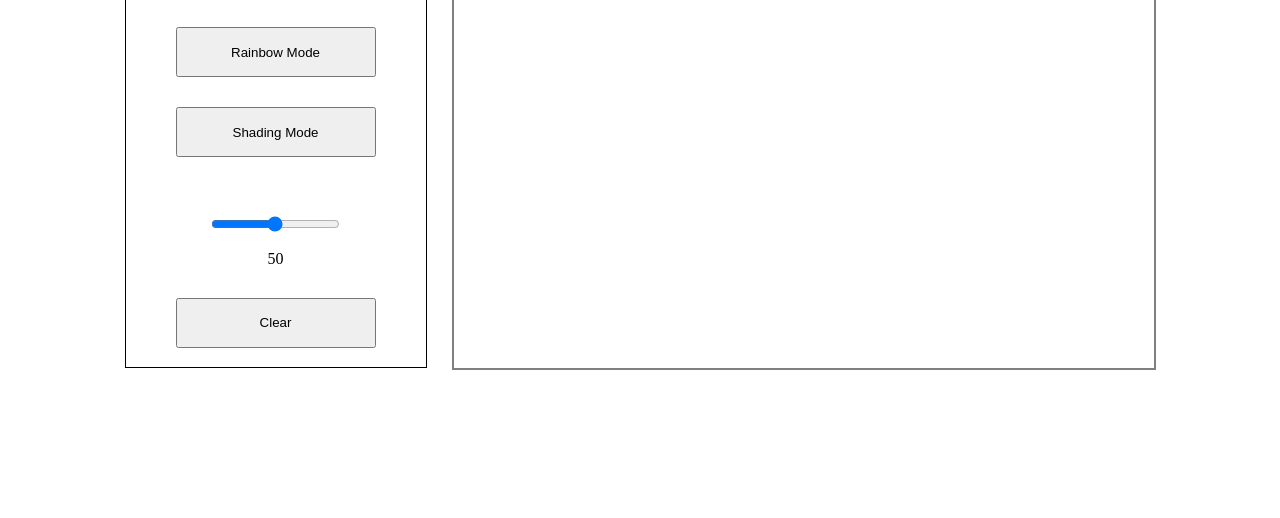
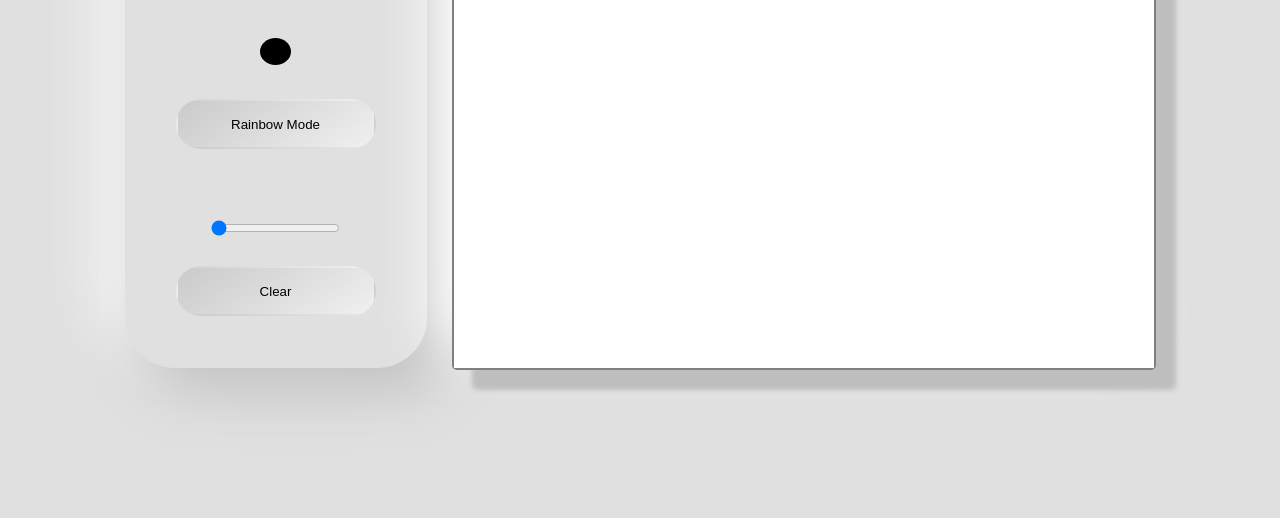
Before and after one commit to KaniyanAhmad/etch-a-sketch, a plain HTML site: page index.html in a window 1280 px wide. Shown: the part 282-800 px from the top of the page. Drawn offline with Linux system fonts and the light colour scheme.

Commit message:
Final Changes

```diff
--- a/index.html
+++ b/index.html
@@ -20,22 +20,18 @@
 
             <div>
                 <div id="colorWheel">
-                    <input type="color" id="colorSelector" value="#ff0000">
+                    <input type="color" id="gridColor" value="#000000">
                 </div>
 
                 <div id="rainbow">
                     <button>Rainbow Mode</button>
                 </div>
-
-                <div id="shading">
-                    <button>Shading Mode</button>
-                </div>
             </div>
 
             <div>
                 <div id="gridSlider">
-                    <input type="range" min="1" max="100" value="50" id="slider">
-                    <p><br>50</p>
+                    <input type="range" id="rangeInput" name="rangeInput" min="16" max="64" value="16" oninput="amount.value=rangeInput.value" onchange="gridGeneratorCaller()">
+                    <output id="amount" name="amount" for="rangeInput"></output>
                 </div>
 
                 <div id="clear">
--- a/javascript.js
+++ b/javascript.js
@@ -1,16 +1,14 @@
 
 
 const gridContainer = document.getElementById('gridContainer');
-const sliderValue = document.getElementById('slider');
 const gridItem = document.querySelectorAll('#gridContainer > *');
 
 const clearBtn = document.querySelector('#clear > button');
 
 
-let sliderNewValue = sliderValue.value;
-
-//div generator
+//grid generator
 function gridGenerator(x) {
+    gridRemover();
     gridContainer.style.gridTemplateColumns = `repeat(${x}, 1fr)`;
 
     for (let row = 0; row < x; row++) {
@@ -20,7 +18,8 @@ function gridGenerator(x) {
             gridContainer.appendChild(box);
 
             box.addEventListener('mouseover', function () {
-                box.style.backgroundColor = 'black';
+                const gridColor = document.getElementById('gridColor').value;
+                box.style.backgroundColor = `${gridColor}`;
             });
 
         }
@@ -46,3 +45,13 @@ function clearGridColors() {
 clearBtn.onclick = function () {
     clearGridColors();
 };
+
+//gridGenerator caller on the change of the value of the slider
+function gridGeneratorCaller() {
+    const sliderValue = document.getElementById('rangeInput').value;
+    gridGenerator(sliderValue);
+
+}
+
+//Default Grid
+gridGenerator(16);
--- a/style.css
+++ b/style.css
@@ -8,7 +8,7 @@ body {
     display: flex;
     justify-content: center;
     align-items: center;
-
+    background: #e0e0e0;
 }
 
 #mainWindow {
@@ -19,14 +19,16 @@ body {
 #gridControls {
     width: 300px;
     height: 500px;
-
     border: 1px solid black;
-
     display: flex;
     flex-direction: column;
-    justify-content: space-around;
+    justify-content: space-evenly;
     align-items: center;
     gap: 20px;
+    border-radius: 50px;
+    border-color: transparent;
+    background: #e0e0e0;
+    box-shadow:  20px 20px 60px #bebebe,-20px -20px 60px #ffffff;
 }
 
 #gridControls > div{
@@ -44,13 +46,10 @@ body {
     align-items: center;
 }
 
-/* #gridControls > div:nth-child(1) {
-
-} */
-
-/* #colorSelector {
-
-} */
+#gridControls > p {
+    font-family: Impact, Haettenschweiler, 'Arial Narrow Bold', sans-serif;
+    font-size: 30px;
+}
 
 input[type="color"] {
     appearance: none;
@@ -64,7 +63,7 @@ input[type="color"] {
     width: 35px;
 }
 
-#colorSelector::-webkit-color-swatch {
+#gridColor::-webkit-color-swatch {
     border-color: transparent;
     border-radius: 50%;
 }
@@ -72,6 +71,9 @@ input[type="color"] {
 button {
     width: 200px;
     height: 50px;
+    border-radius: 50px;
+    border-color: transparent;
+    background: linear-gradient(145deg, #cacaca, #f0f0f0);
 }
 
 #gridContainer {
@@ -79,6 +81,11 @@ button {
     height: 500px;
     border: 2px solid gray;
     display: grid;
+    border-radius: 5px;
+
+
+    background: #e0e0e0;
+    box-shadow:  20px 20px 5px #bebebe,-20px -20px 60px #ffffff;
 }
 
 .gridItem {
```
